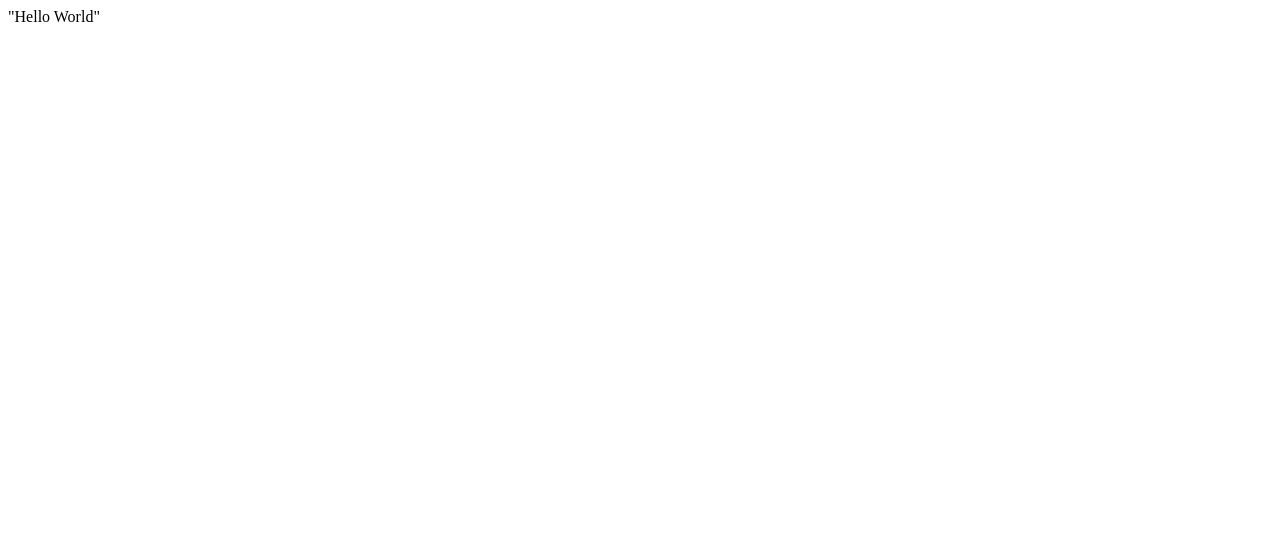
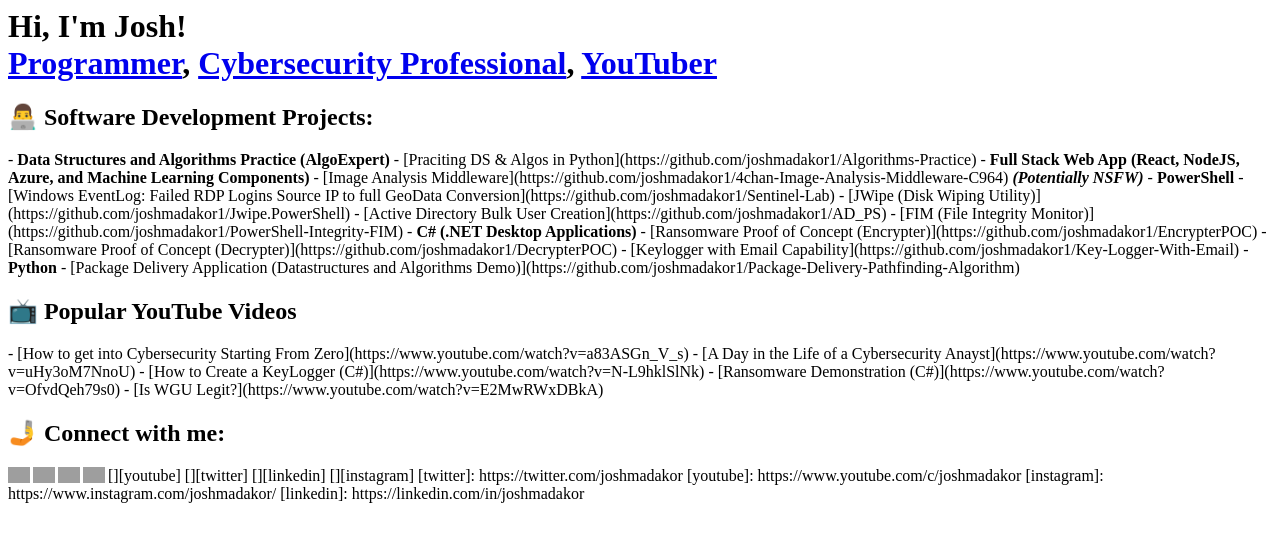
Before and after one commit to mudgalsakshi/mudgalsakshi.github.io, a plain HTML site: page index.html in a window 1280 px wide. Drawn offline with Linux system fonts and the light colour scheme; grey boxes are pictures that could not be loaded.

Commit message:
Update index.html

```diff
--- a/index.html
+++ b/index.html
@@ -1 +1,39 @@
-"Hello World"
+<h1>Hi, I'm Josh! <br/><a href="https://github.com/joshmadakor1">Programmer</a>, <a href="https://www.linkedin.com/in/joshmadakor/">Cybersecurity Professional</a>, <a href="https://www.youtube.com/c/joshmadakor">YouTuber</a></h1>
+
+<h2>👨‍💻 Software Development Projects:</h2>
+
+- <b>Data Structures and Algorithms Practice (AlgoExpert)</b>
+  - [Praciting DS & Algos in Python](https://github.com/joshmadakor1/Algorithms-Practice)
+- <b>Full Stack Web App (React, NodeJS, Azure, and Machine Learning Components)</b>
+  - [Image Analysis Middleware](https://github.com/joshmadakor1/4chan-Image-Analysis-Middleware-C964) <b><i>(Potentially NSFW)</b></i>
+- <b>PowerShell</b>
+  - [Windows EventLog: Failed RDP Logins Source IP to full GeoData Conversion](https://github.com/joshmadakor1/Sentinel-Lab)
+  - [JWipe (Disk Wiping Utility)](https://github.com/joshmadakor1/Jwipe.PowerShell)
+  - [Active Directory Bulk User Creation](https://github.com/joshmadakor1/AD_PS)
+  - [FIM (File Integrity Monitor)](https://github.com/joshmadakor1/PowerShell-Integrity-FIM)
+- <b>C# (.NET Desktop Applications)</b>
+  - [Ransomware Proof of Concept (Encrypter)](https://github.com/joshmadakor1/EncrypterPOC)
+  - [Ransomware Proof of Concept (Decrypter)](https://github.com/joshmadakor1/DecrypterPOC)
+  - [Keylogger with Email Capability](https://github.com/joshmadakor1/Key-Logger-With-Email)
+- <b>Python</b>
+  - [Package Delivery Application (Datastructures and Algorithms Demo)](https://github.com/joshmadakor1/Package-Delivery-Pathfinding-Algorithm)
+
+<h2>📺 Popular YouTube Videos</h2>
+
+- [How to get into Cybersecurity Starting From Zero](https://www.youtube.com/watch?v=a83ASGn_V_s)
+- [A Day in the Life of a Cybersecurity Anayst](https://www.youtube.com/watch?v=uHy3oM7NnoU)
+- [How to Create a KeyLogger (C#)](https://www.youtube.com/watch?v=N-L9hklSlNk)
+- [Ransomware Demonstration (C#)](https://www.youtube.com/watch?v=OfvdQeh79s0)
+- [Is WGU Legit?](https://www.youtube.com/watch?v=E2MwRWxDBkA)
+
+<h2> 🤳 Connect with me:</h2>
+
+[<img align="left" alt="JoshMadakor | YouTube" width="22px" src="https://cdn.jsdelivr.net/npm/simple-icons@v3/icons/youtube.svg" />][youtube]
+[<img align="left" alt="JoshMadakor | Twitter" width="22px" src="https://cdn.jsdelivr.net/npm/simple-icons@v3/icons/twitter.svg" />][twitter]
+[<img align="left" alt="JoshMadakor | LinkedIn" width="22px" src="https://cdn.jsdelivr.net/npm/simple-icons@v3/icons/linkedin.svg" />][linkedin]
+[<img align="left" alt="JoshMadakor | Instagram" width="22px" src="https://cdn.jsdelivr.net/npm/simple-icons@v3/icons/instagram.svg" />][instagram]
+
+[twitter]: https://twitter.com/joshmadakor
+[youtube]: https://www.youtube.com/c/joshmadakor
+[instagram]: https://www.instagram.com/joshmadakor/
+[linkedin]: https://linkedin.com/in/joshmadakor
```
